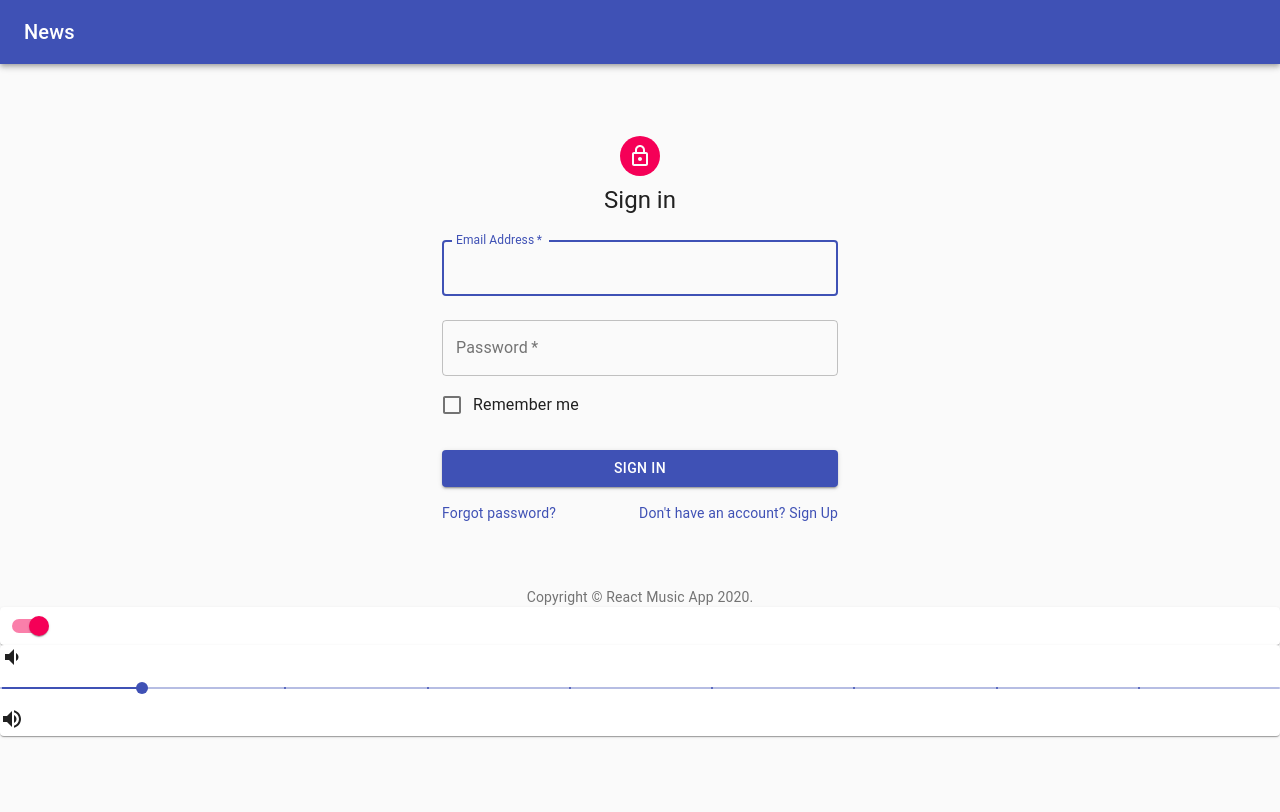
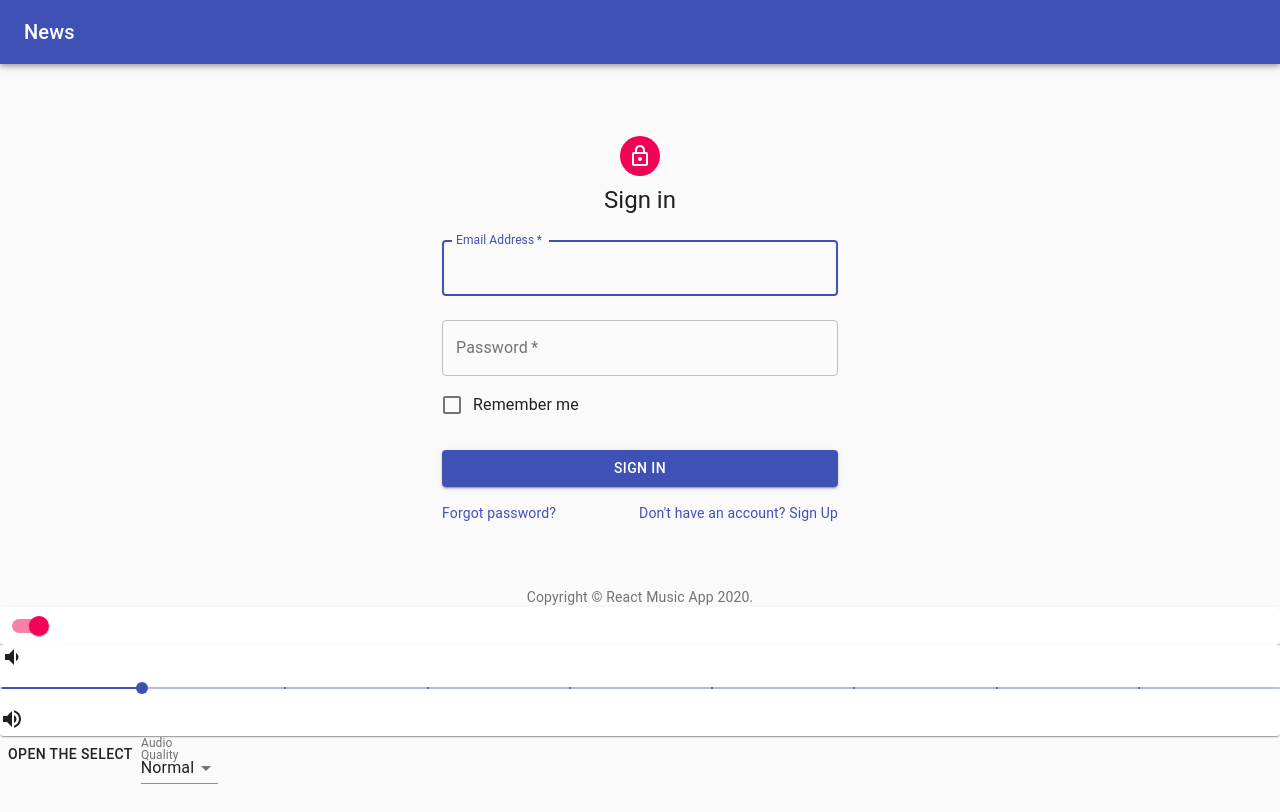
Before and after one commit to coastlines/react-music-app, a React (Create React App) app: page / in a window 1280 px wide. Shown: the top 812 px of the page. Built offline with nearby package versions, Linux system fonts and the light colour scheme.

Commit message:
state + notifications functioning

```diff
--- a/src/App.css
+++ b/src/App.css
@@ -2,5 +2,9 @@
   text-align: center;
 }
 
+#main {
+  padding-bottom: 40px !important;
+}
+
 @media (prefers-reduced-motion: no-preference) {
 }
--- a/src/App.js
+++ b/src/App.js
@@ -2,17 +2,22 @@ import React from 'react';
 import './App.css';
 import NavBar from './Components/navbar';
 import BasicTextFields from './Components/login';
-import OnlineStatusToggle from './Components/onlineStatusToggle';
-import VolumeSlider from './Components/volumeSlider';
+// import OnlineStatusToggle from './Components/onlineStatusToggle';
+// import VolumeSlider from './Components/volumeSlider';
+// import AudioQualitySelect from './Components/audioQualitySelect';
+import Dashboard from './Components/dashboard';
 
 
+// transform slider 90 degrees to make an equalizer?
 function App() {
   return (
-    <div>
+    <div id='main'>
       <NavBar></NavBar>
       <BasicTextFields></BasicTextFields>
-      <OnlineStatusToggle></OnlineStatusToggle>
+      <Dashboard></Dashboard>
+      {/* <OnlineStatusToggle></OnlineStatusToggle>
       <VolumeSlider></VolumeSlider>
+      <AudioQualitySelect></AudioQualitySelect> */}
     </div>
   );
 }
--- /dev/null
+++ b/src/Components/audioQualitySelect.js
@@ -0,0 +1,74 @@
+import React from 'react';
+import Card from '@material-ui/core/Card';
+import { makeStyles } from '@material-ui/core/styles';
+import InputLabel from '@material-ui/core/InputLabel';
+import MenuItem from '@material-ui/core/MenuItem';
+import FormControl from '@material-ui/core/FormControl';
+import Select from '@material-ui/core/Select';
+import Button from '@material-ui/core/Button';
+
+const useStyles = makeStyles((theme) => ({
+  button: {
+    display: 'block',
+    marginTop: theme.spacing(2),
+  },
+  formControl: {
+    margin: theme.spacing(1),
+    minWidth: 120,
+  },
+}));
+
+export default function AudioQualitySelect() {
+  const classes = useStyles();
+  const [audioQuality, setAudioQuality] = React.useState(2);
+  const [warning, setWarning] = React.useState("");
+  const [open, setOpen] = React.useState(false);
+
+  const handleChange = (event) => {
+    setAudioQuality(event.target.value);
+
+    if (event.target.value < 2) {
+      setWarning(" Music quality is degraded. Increase quality if your connection allows it.")
+
+      console.log(warning)
+    } else {
+      setWarning("")
+      console.log(warning)
+    }
+  };
+
+  const handleClose = () => {
+    setOpen(false);
+  };
+
+  const handleOpen = () => {
+    setOpen(true);
+  };
+
+  return (
+    <div>
+      <Button onClick={handleOpen}>
+        Open the select
+      </Button>
+      <FormControl>
+        <InputLabel id="demo-controlled-open-select-label">Audio Quality</InputLabel>
+        <Select
+          labelId="demo-controlled-open-select-label"
+          id="demo-controlled-open-select"
+          open={open}
+          onClose={handleClose}
+          onOpen={handleOpen}
+          value={audioQuality}
+          default={"Normal"}
+          onChange={handleChange}
+        >
+          <MenuItem value="Audio Quality">
+          </MenuItem>
+          <MenuItem value={1}>Low</MenuItem>
+          <MenuItem value={2}>Normal</MenuItem>
+          <MenuItem value={3}>High</MenuItem>
+        </Select>
+      </FormControl>
+    </div>
+  );
+}
--- /dev/null
+++ b/src/Components/dashboard.js
@@ -0,0 +1,70 @@
+import React, { Component } from 'react';
+import OnlineStatusToggle from './onlineStatusToggle';
+import VolumeSlider from './volumeSlider';
+import AudioQualitySelect from './audioQualitySelect';
+
+class Dashboard extends Component{
+  constructor(props) {
+    super(props)
+    this.state = {
+      alerts: "hamburger",
+      warning: [],
+      volume: ""
+    }
+  }
+
+  // componentDidUpdate(prevProps, prevState) {
+  //   console.log('Component did update!')
+  // }
+
+  // componentDidUpdate(prevProps, prevState) {
+
+  //   if(prevState.warning !== this.state.warning) {
+  //     this.setState = {
+  //       warning:  this.state.warning.push(this.props.volumeWarning)
+  //       // volume: this.state.warningthis.props.volumeWarning,
+  //     }
+  //   }
+  //   console.log(prevProps,prevState)
+  // }
+
+  // componentDidUpdate(prevProps, prevState) {
+  //   // OnlineStatusToggle().handleChange()
+
+  //   // const offlineNotification = "Your application is offline. You won't be able to share or stream music to other devices.";
+  //   // let volumeNotification = this.warning.push(this.props.VolumeSlider.warning);
+  //   // // const qualityNotification = "Music quality is degraded. Increase quality if your connection allows it.";
+
+  //   // // if (prevState.isOnline !== this.state.isOnline) {
+  //   // //   this.setState = {
+  //   // //     alerts: [...this.alerts, offlineNotification],
+  //   // //   }
+  //   // // }
+
+  //   //  if (prevState.isOnline !== this.state.isOnline) {
+  //   //   this.setState = {
+  //   //     alerts: [...this.alerts, offlineNotification],
+  //   //   }
+  //   }
+
+
+  //   // console.log(volumeNotification)
+  // }
+
+
+
+  render() {
+  return (
+    <div>
+      <OnlineStatusToggle></OnlineStatusToggle>
+      <VolumeSlider></VolumeSlider>
+      <AudioQualitySelect></AudioQualitySelect>
+      {/* <p>{this.state.alerts}</p> */}
+    </div>
+  )}
+}
+
+export default Dashboard;
+
+
+// onChange={ props => this.componentDidUpdate(this.state.warning)} volumeWarning={this.state.warning}
--- a/src/Components/onlineStatusToggle.js
+++ b/src/Components/onlineStatusToggle.js
@@ -1,17 +1,27 @@
-import React from 'react';
+import React, {useState} from 'react';
 import Card from '@material-ui/core/Card';
 import Switch from '@material-ui/core/Switch';
 
 export default function OnlineStatusToggle() {
   const [state, setState] =
-    React.useState({
+    useState({
     isOnline: true,
+    notification: "",
   })
 
  const handleChange = (event) => {
-   setState({
-     ...state,
-     [event.target.name]: event.target.checked });
+  if (!event.target.checked) {
+    setState({
+      isOnline: event.target.checked, // false
+      notifications: "Your application is offline. You won't be able to share or stream music to other devices.",
+    })
+  } else {
+    setState({
+      isOnline: event.target.checked, //true
+      notifications: "",
+    })
+  }
+
    };
 
   return (
--- a/src/Components/volumeSlider.js
+++ b/src/Components/volumeSlider.js
@@ -5,26 +5,36 @@ import VolumeDown from '@material-ui/icons/VolumeDown';
 import VolumeUp from '@material-ui/icons/VolumeUp';
 
 export default function VolumeSlider() {
-  const [value, setValue] = React.useState();
+  const [value, setValue] = React.useState(20);
 
-  const handleChange = (event) => {
-    setValue();
+  const [warning, setWarning] = React.useState("");
+
+
+  const handleChange = (event, value) => {
+    setValue(value);
+
+    if (value >= 80) {
+     setWarning("Listening to music at a high volume could cause long-term hearing loss.")
+    //  componentDidUpdate(setWarning);
+    } else {
+      setWarning("")
+    }
   };
 
   return (
     <Card >
       <VolumeDown />
       <Slider
-        defaultValue={20}
+        defaultValue={value}
         step={10}
         value={value}
         onChange={handleChange}
         aria-labelledby="continuous-slider"
         valueLabelDisplay="auto"
-        step={10}
         marks
         min={10}
         max={100}
+        warning={warning}
       />
       <VolumeUp />
     </Card>
```
